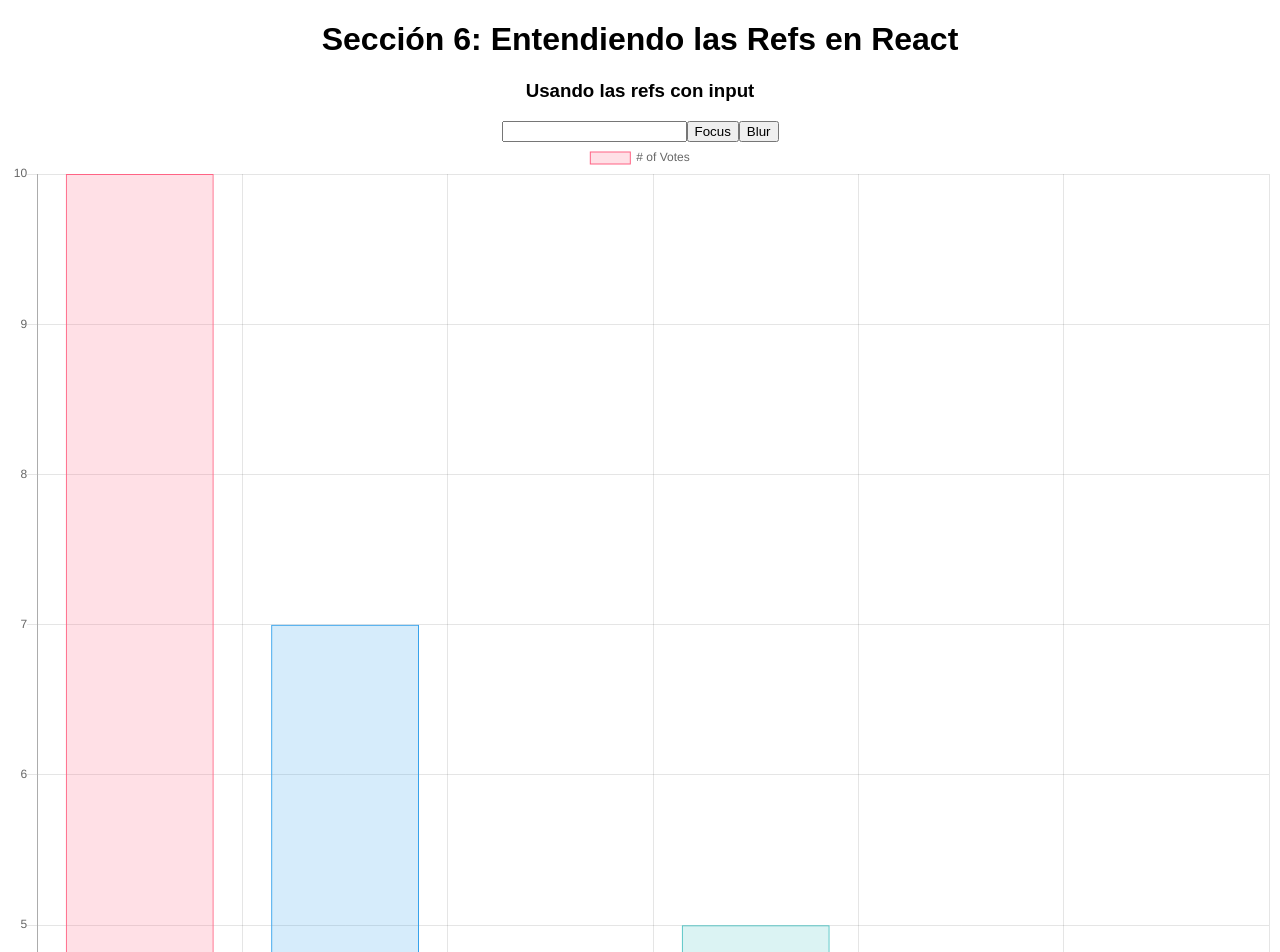
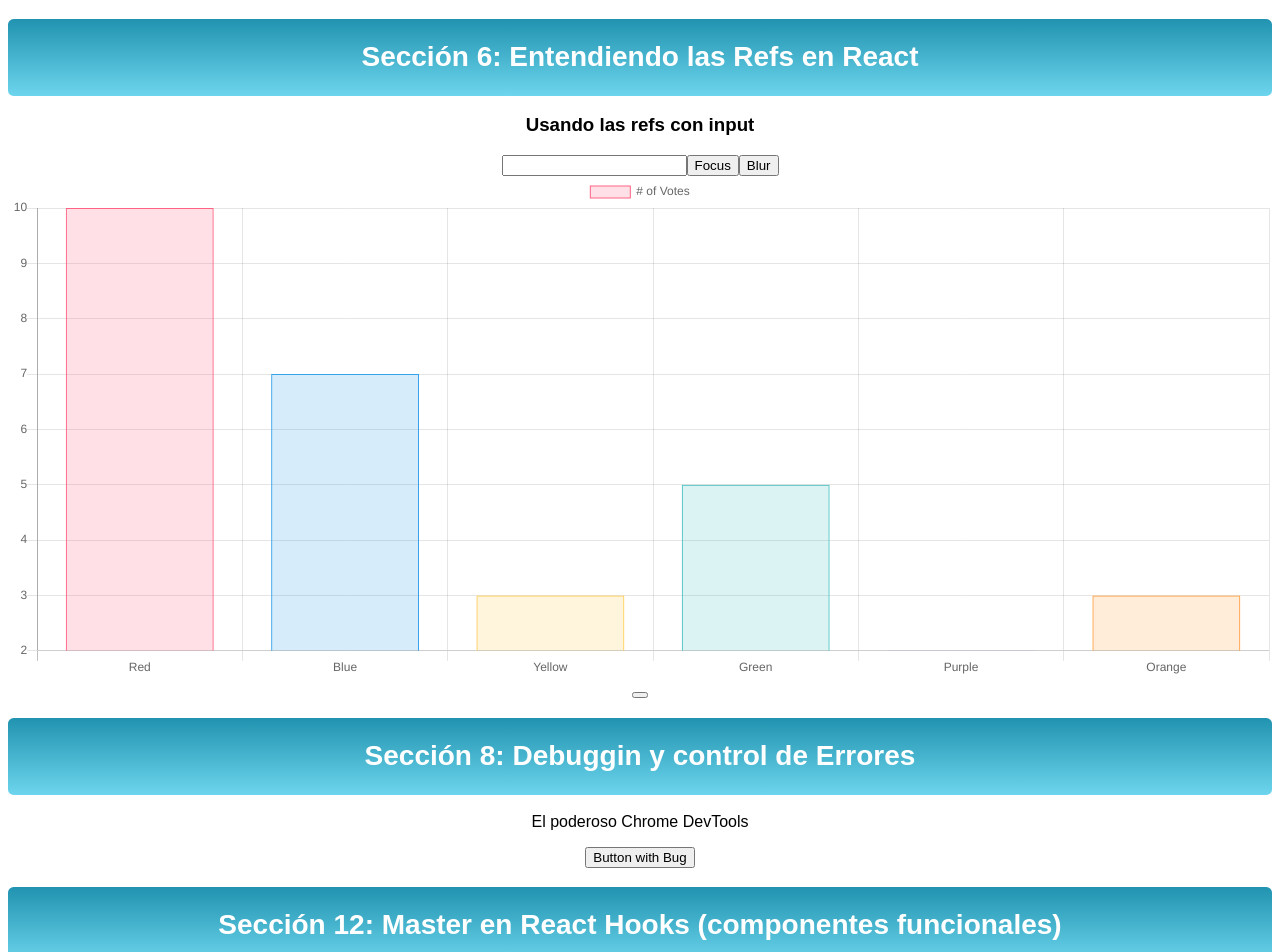
Before and after one commit to josh231101/REACT-COLLEGE, a React (Create React App) app: page / in a window 1280 px wide. Shown: the top 952 px of the page. Built offline with nearby package versions, Linux system fonts and the light colour scheme; no server answers.

Commit message:
Add styles Add banner to sections

```diff
--- a/src/Sections/12/index.js
+++ b/src/Sections/12/index.js
@@ -9,7 +9,9 @@ import UseRefHook from "./UseRefHook";
 const Hooks = () => {
   return (
     <div>
-      <h1>Sección 12: Master en React Hooks (componentes funcionales)</h1>
+      <h1 className="section-title">
+        Sección 12: Master en React Hooks (componentes funcionales)
+      </h1>
       <UseStateHook />
       <UseEffectHook />
       <UseLayoutEffectHook />
--- a/src/Sections/6/index.js
+++ b/src/Sections/6/index.js
@@ -81,7 +81,7 @@ class Graficas extends Component {
   render() {
     return (
       <div>
-        <canvas ref={this.grafica} width="300" height="300"></canvas>
+        <canvas ref={this.grafica} width="10" height="4"></canvas>
       </div>
     );
   }
@@ -100,7 +100,9 @@ const Section6 = () => {
 
   return (
     <>
-      <h1>Sección 6: Entendiendo las Refs en React</h1>
+      <h1 className="section-title">
+        Sección 6: Entendiendo las Refs en React
+      </h1>
       <Entrada />
       <Graficas />
       <FancyInput ref={myButton} />
--- a/src/Sections/8/index.js
+++ b/src/Sections/8/index.js
@@ -16,7 +16,7 @@ class LimiteErrores extends Component {
     if (tieneError) {
       return (
         <div>
-          UPs! Ocurrió un error inesperado en la aplicación :/
+          <p>UPs! Ocurrió un error inesperado en la aplicación :/ </p>
           <h2>{!!error && error.toString()}</h2>
         </div>
       );
@@ -42,8 +42,10 @@ class FailedButton extends Component {
 const Section8 = () => {
   return (
     <>
-      <h1>Sección 8: Debuggin y control de Errores</h1>
-      <span>El poderoso Chrome DevTools</span>
+      <h1 className="section-title">
+        Sección 8: Debuggin y control de Errores
+      </h1>
+      <p>El poderoso Chrome DevTools</p>
       <LimiteErrores>
         <FailedButton />
       </LimiteErrores>
--- a/src/styles.css
+++ b/src/styles.css
@@ -2,3 +2,13 @@
   font-family: sans-serif;
   text-align: center;
 }
+
+.section-title {
+  background: linear-gradient(180deg, #2193b0, #6dd5ed);
+  text-align: center;
+  border-radius: 0.2em;
+  color: #fff;
+  box-sizing: border-box;
+  padding: 0.8em;
+  font-size: 28px;
+}
```
